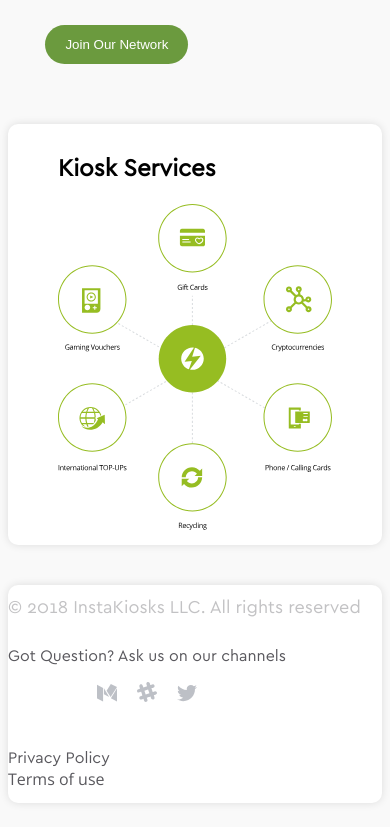
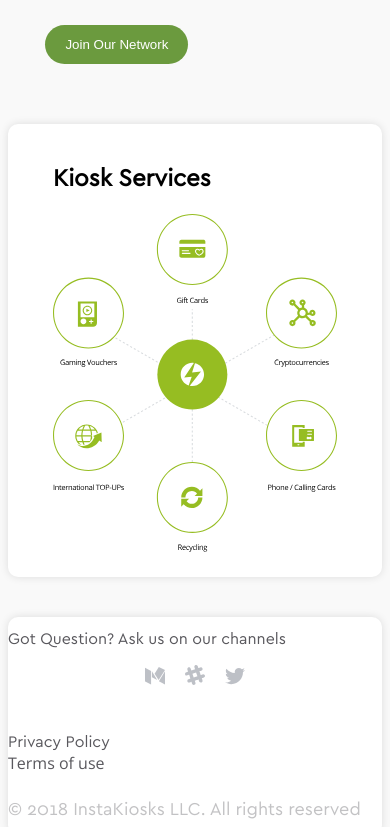
Before and after one commit to Nslaver/invision, a React (Create React App) app: page / in a window 390 px wide. Shown: the part 1167-1994 px from the top of the page. Built offline with nearby package versions, Linux system fonts and the light colour scheme.

Commit message:
Styling and responsive

```diff
--- a/src/components/Home/Footer/Footer.Styled.js
+++ b/src/components/Home/Footer/Footer.Styled.js
@@ -1,5 +1,6 @@
 import styled from 'styled-components'
 import Footer from './Footer'
+import { Sizes } from 'assets/Media'
 
 const FooterStyled = styled(Footer)`
   display: flex;
@@ -19,10 +20,17 @@ const FooterStyled = styled(Footer)`
     font-size: 18px;
     mix-blend-mode: normal;
     opacity: 0.36;
+    width: calc(100% / 3);
+
+    @media (max-width: ${Sizes.phone}px) {
+      order: 3;
+      width: 100%;
+    }
   }
 
   .center {
     align-items: center;
+    width: calc(100% / 3);
 
     ul {
       display: flex;
@@ -36,10 +44,20 @@ const FooterStyled = styled(Footer)`
     img {
       padding: 0 10px;
     }
+
+    @media (max-width: ${Sizes.phone}px) {
+      width: 100%;
+    }
   }
 
   .right {
     align-items: right;
+    width: calc(100% / 3);
+
+    @media (max-width: ${Sizes.phone}px) {
+      order: 1;
+      width: 100%;
+    }
   }
 `
 export default FooterStyled
--- a/src/components/Home/Header/Content/Content.Styled.js
+++ b/src/components/Home/Header/Content/Content.Styled.js
@@ -53,6 +53,7 @@ const ContentStyled = styled(Content)`
     background-size: auto 100%;
     margin-left: 30px;
     width: calc(50% - 30px);
+    filter: contrast(80%) drop-shadow(0 0 10px rgba(0, 0, 0, 0.5));
 
     @media (max-width: ${Sizes.phone}px) {
       width: 100%;
--- a/src/components/Home/Header/Content/Content.jsx
+++ b/src/components/Home/Header/Content/Content.jsx
@@ -7,7 +7,7 @@ const Content = props => {
     <div className={props.className}>
       <div className="left">
         <h1>Become a host location</h1>
-        <span>Recive a comition</span>
+        <span>Receive a commission</span>
         <div>
           <Button inverse>Read More</Button>
           <a href="example@example.com">or contact sales</a>
--- a/src/components/Home/Header/Footer/Footer.jsx
+++ b/src/components/Home/Header/Footer/Footer.jsx
@@ -5,10 +5,12 @@ import logo from 'assets/img/logo.png'
 import uber from 'assets/img/uber.png'
 import netflix from 'assets/img/netflix.png'
 import twitter from 'assets/img/twitter.png'
+import { Container } from 'components/Shared'
 
 const Footer = props => {
   return (
     <div className={props.className}>
+      <Container>
         <ul>
           <li>
             <img src={evernote} alt="evernote" />
@@ -26,6 +28,7 @@ const Footer = props => {
             <img src={twitter} alt="twitter" />
           </li>
         </ul>
+      </Container>
     </div>
   )
 }
--- a/src/components/Home/Locations/Locations.jsx
+++ b/src/components/Home/Locations/Locations.jsx
@@ -1,10 +1,12 @@
 import React from 'react'
 import PropTypes from 'prop-types'
 import { withTheme } from 'styled-components'
+import { Container } from 'components/Shared'
 
 const Locations = props => {
   return (
     <section className={props.className}>
+      <Container>
         <h1>Become a host location</h1>
         <span>
           Partner with Instakiosks and offer multiple financial services to your customers and
@@ -15,6 +17,7 @@ const Locations = props => {
           className="location__img"
           alt="Kiosks at Miami, Brasil, etc..."
         />
+      </Container>
     </section>
   )
 }
--- a/src/components/Home/Services/Services.Styled.js
+++ b/src/components/Home/Services/Services.Styled.js
@@ -5,7 +5,7 @@ const ServicesStyled = styled(Services)`
   width: 100%;
   border-radius: 10px;
   margin: 20px 0;
-  padding: 10px 50px;
+  padding: 64px 50px 0 50px;
   box-shadow: 0 0 8px rgba(0, 0, 0, 0.118886);
   display: flex;
   flex-direction: row;
@@ -14,25 +14,36 @@ const ServicesStyled = styled(Services)`
 
   @media (max-width: ${Sizes.phone}px) {
     flex-direction: row-reverse;
+    padding: 20px;
   }
 
   .left {
-    background-image: url(${props => props.theme.assets.kioskSide});
-    background-repeat: no-repeat;
-    background-position: center bottom;
-    background-size: auto 80%;
-    width: 50%;
+    width: calc(100% * 5 / 12);
+    position: relative;
 
     @media (max-width: ${Sizes.phone}px) {
       width: 100%;
     }
+
+    .kioskSide__img {
+      position: absolute;
+      bottom: 0;
+      filter: contrast(80%) drop-shadow(0 0 10px rgba(0, 0, 0, 0.5));
+      width: 100%;
+
+      @media (max-width: ${Sizes.phone}px) {
+        display: none;
+      }
+    }
   }
 
   .right {
-    width: 50%;
+    width: calc(100% * 7 / 12 - 125px);
+    padding: 0 125px 60px 0;
 
     @media (max-width: ${Sizes.phone}px) {
       width: 100%;
+      padding: 0 25px;
     }
 
     .services__img {
--- a/src/components/Home/Services/Services.jsx
+++ b/src/components/Home/Services/Services.jsx
@@ -5,7 +5,9 @@ import { withTheme } from 'styled-components'
 const Services = props => {
   return (
     <section className={props.className}>
-      <div className="left" />
+      <div className="left">
+        <img className="kioskSide__img" src={props.theme.assets.kioskSide} alt="Kiosk Side view" />
+      </div>
       <div className="right">
         <h2>Kiosk Services</h2>
         <img
```
Lines whose indentation alone changed are shown as unchanged.
